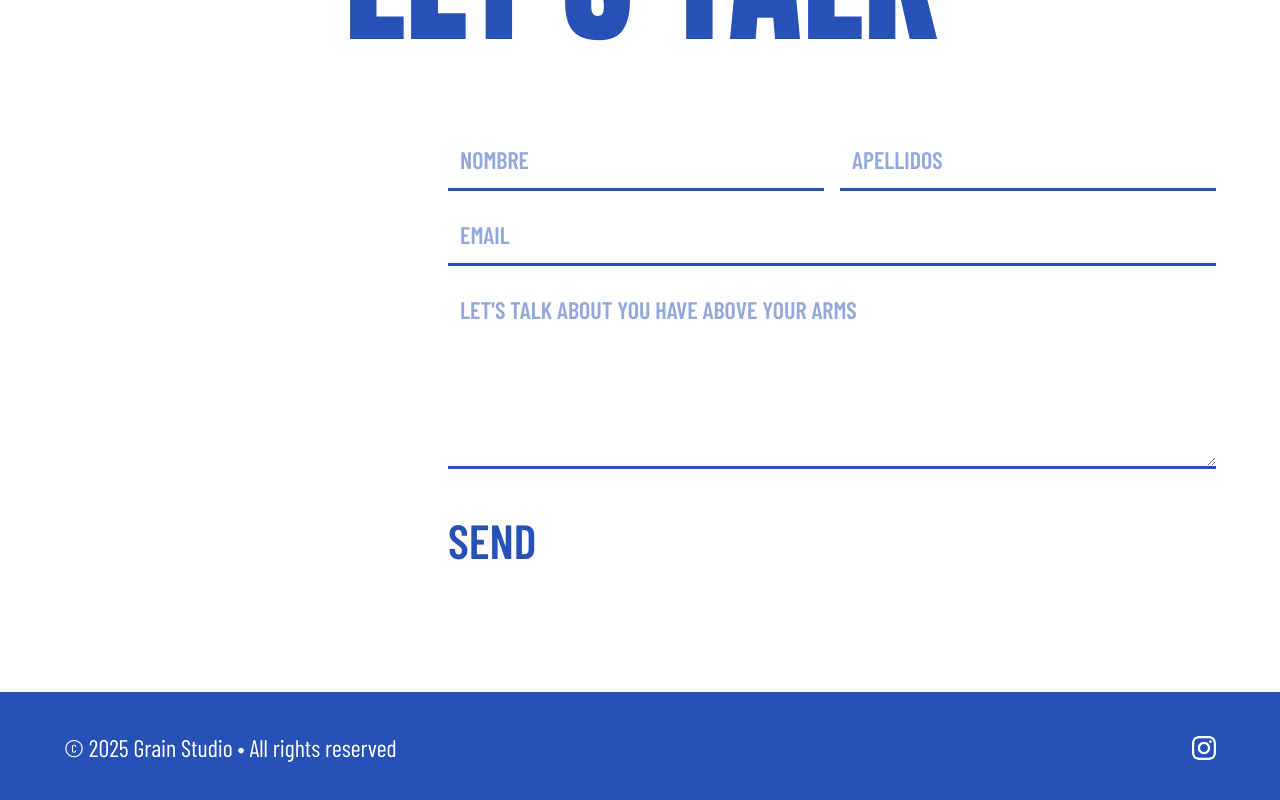
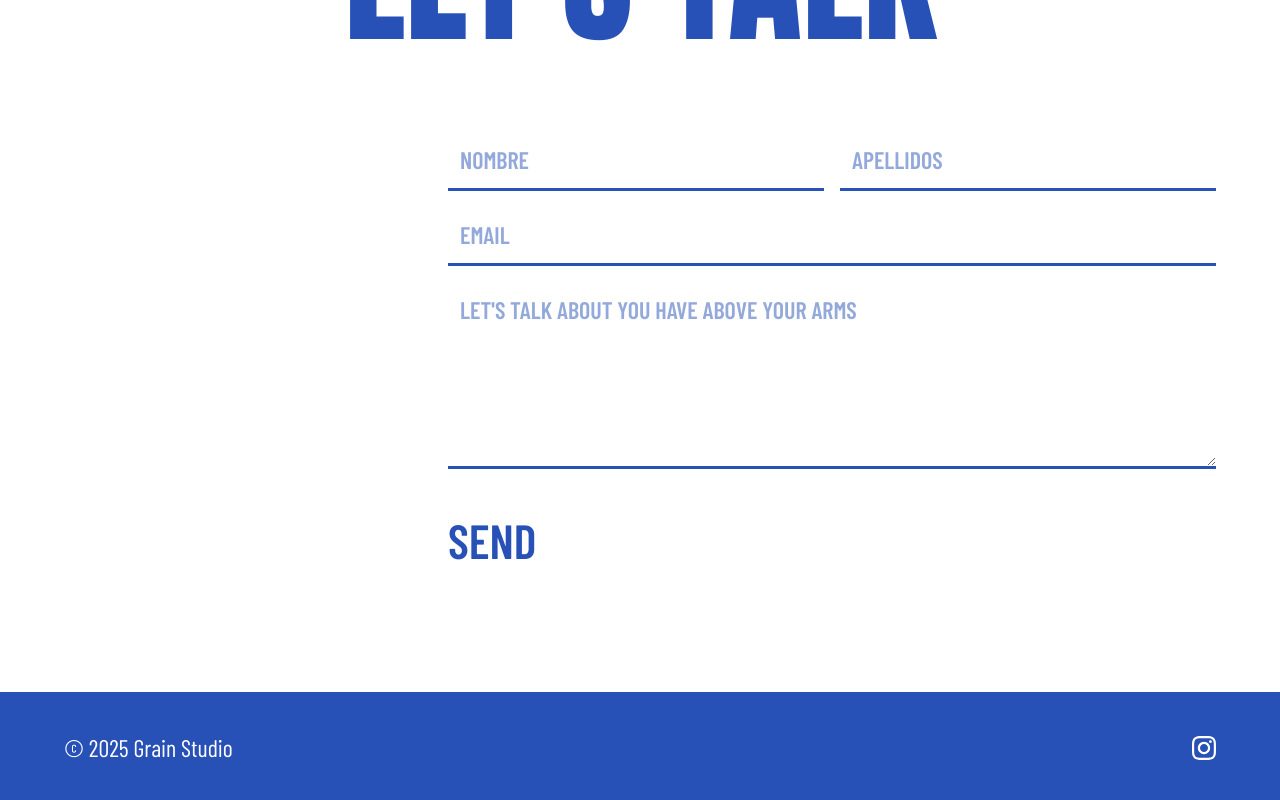
Before and after one commit to oriahector/grain-studio, a React (Vite) app: page / in a window 1280 px wide. Shown: the part 4542-5342 px from the top of the page. Built offline with nearby package versions, Linux system fonts and the light colour scheme; no server answers; a web font is replaced by a local one.

Commit message:
first commit

```diff
--- a/src/components/ui/Footer.tsx
+++ b/src/components/ui/Footer.tsx
@@ -14,7 +14,7 @@ export function Footer() {
     <footer className="container-px py-10 text-md bg-accent text-white">
       <div className="flex justify-between items-center font-arimo text-md md:text-2xl">
         <div>
-          © {new Date().getFullYear()} Grain Studio • All rights reserved
+          © {new Date().getFullYear()} Grain Studio
         </div>
         <div className="flex gap-4">
           {socialLinks.map((social) => (
```
